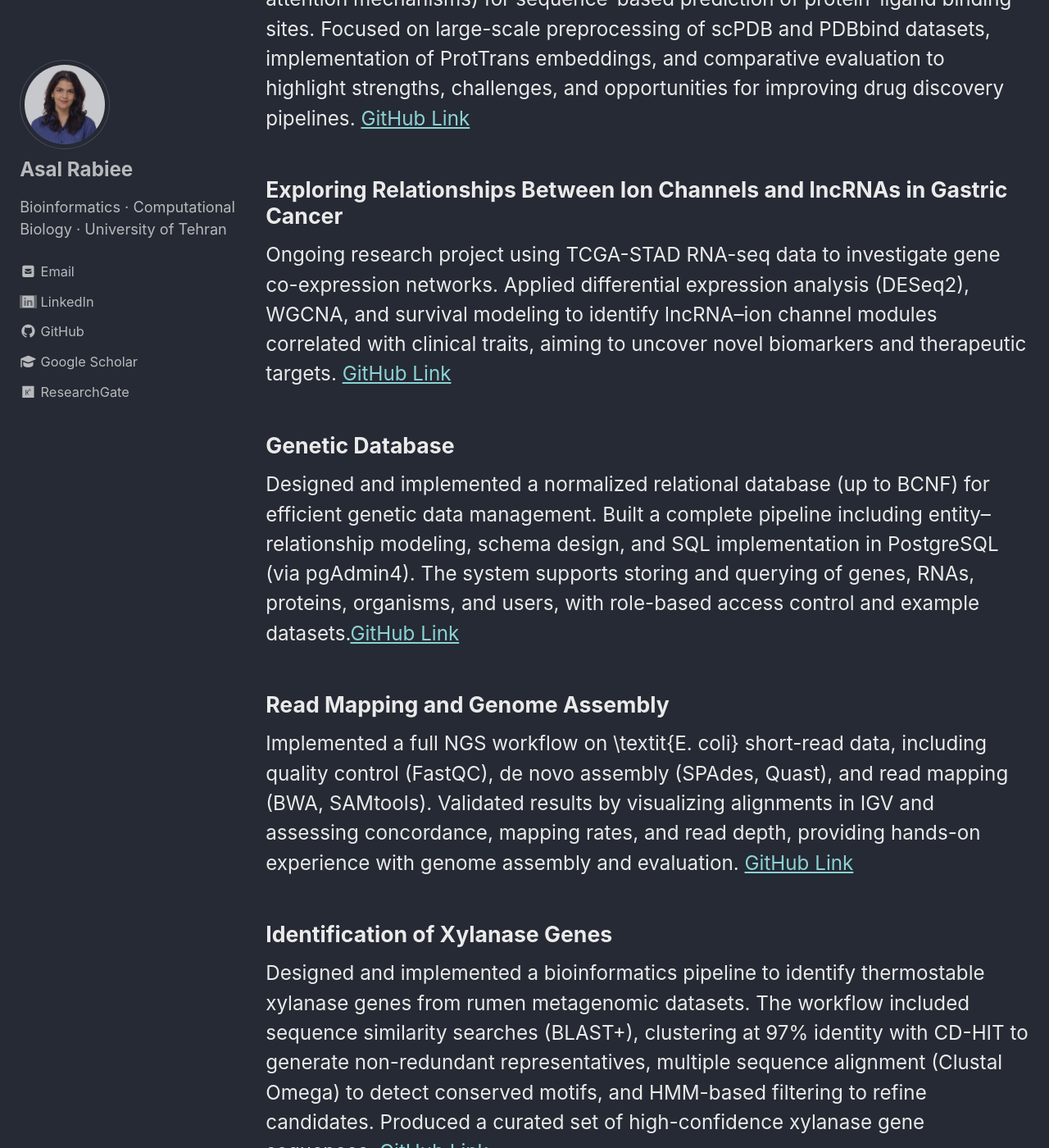
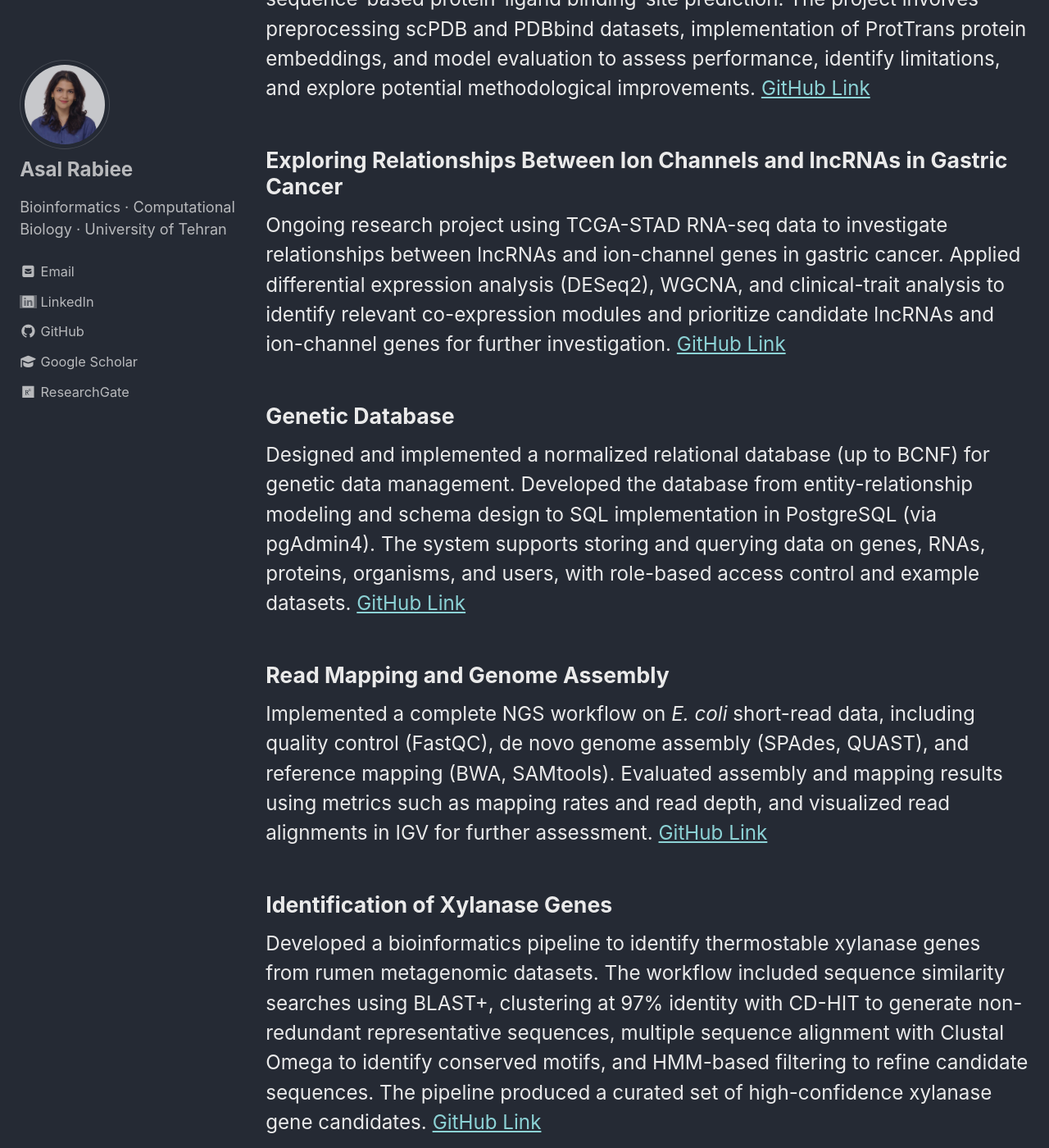
Before and after one commit to AsalRb/asalrb.github.io, a Jekyll site: the page built from projects.md, in a window 1280 px wide and 1400 px high, scrolled down 364 px. Shown: the whole window at 82% size. Built offline with Jekyll 4.4.1, drawn with Linux system fonts in a browser that asks for light colours; cached includes are drawn as plain includes; some of the changed text lies outside the part shown.

Commit message:
Update projects.md

```diff
--- a/projects.md
+++ b/projects.md
@@ -6,40 +6,24 @@ author_profile: true
 classes: wide smaller-font
 ---
 
-### Benchmarking Protein–Ligand Binding Site Prediction with Pseq2Sites
-Bachelor thesis project benchmarking deep learning approaches (CNN with attention mechanisms) for sequence-based prediction
- of protein–ligand binding sites. Focused on large-scale preprocessing of scPDB and PDBbind datasets, implementation of
-ProtTrans embeddings, and comparative evaluation to highlight strengths, challenges, and opportunities for improving drug
-discovery pipelines. [GitHub Link](https://github.com/AsalRb/Benchmarking_Protein-Ligand_Binding_Site_Prediction_with_Pseq2Sites)
+### Benchmarking Protein-Ligand Binding Site Prediction with Pseq2Sites
+Bachelor thesis project benchmarking Pseq2Sites, a CNN + attention model for sequence-based protein-ligand binding-site prediction. The project involves preprocessing scPDB and PDBbind datasets, implementation of ProtTrans protein embeddings, and model evaluation to assess performance, identify limitations, and explore potential methodological improvements. [GitHub Link](https://github.com/AsalRb/Benchmarking_Protein-Ligand_Binding_Site_Prediction_with_Pseq2Sites)
 
 
 ### Exploring Relationships Between Ion Channels and lncRNAs in Gastric Cancer
-Ongoing research project using TCGA-STAD RNA-seq data to investigate gene co-expression networks. Applied differential
-expression analysis (DESeq2), WGCNA, and survival modeling to identify lncRNA–ion channel modules correlated with clinical
- traits, aiming to uncover novel biomarkers and therapeutic targets. [GitHub Link](https://github.com/AsalRb/Exploring_Relationships_Between_Ion_Channels_and_lncRNAs_in_Gastric_Cancer)
+Ongoing research project using TCGA-STAD RNA-seq data to investigate relationships between lncRNAs and ion-channel genes in gastric cancer. Applied differential expression analysis (DESeq2), WGCNA, and clinical-trait analysis to identify relevant co-expression modules and prioritize candidate lncRNAs and ion-channel genes for further investigation. [GitHub Link](https://github.com/AsalRb/Exploring_Relationships_Between_Ion_Channels_and_lncRNAs_in_Gastric_Cancer)
 
 
 ### Genetic Database
-Designed and implemented a normalized relational database (up to BCNF) for efficient genetic data management. Built a
-complete pipeline including entity–relationship modeling, schema design, and SQL implementation in PostgreSQL
-(via pgAdmin4). The system supports storing and querying of genes, RNAs, proteins, organisms, and users, with
-role-based access control and example datasets.[GitHub Link](https://github.com/AsalRb/Genetic_Database)
+Designed and implemented a normalized relational database (up to BCNF) for genetic data management. Developed the database from entity-relationship modeling and schema design to SQL implementation in PostgreSQL (via pgAdmin4). The system supports storing and querying data on genes, RNAs, proteins, organisms, and users, with role-based access control and example datasets. [GitHub Link](https://github.com/AsalRb/Genetic_Database)
 
 
 ### Read Mapping and Genome Assembly
-Implemented a full NGS workflow on \textit{E. coli} short-read data, including quality control (FastQC), de novo assembly
- (SPAdes, Quast), and read mapping (BWA, SAMtools). Validated results by visualizing alignments in IGV and assessing
-concordance, mapping rates, and read depth, providing hands-on experience with genome assembly and evaluation. [GitHub Link](https://github.com/AsalRb/Read_Mapping_and_Genome_Assembly)
-
+Implemented a complete NGS workflow on *E. coli* short-read data, including quality control (FastQC), de novo genome assembly (SPAdes, QUAST), and reference mapping (BWA, SAMtools). Evaluated assembly and mapping results using metrics such as mapping rates and read depth, and visualized read alignments in IGV for further assessment. [GitHub Link](https://github.com/AsalRb/Read_Mapping_and_Genome_Assembly)
 
 ### Identification of Xylanase Genes
-Designed and implemented a bioinformatics pipeline to identify thermostable xylanase genes from rumen metagenomic
-datasets. The workflow included sequence similarity searches (BLAST+), clustering at 97% identity with CD-HIT to
-generate non-redundant representatives, multiple sequence alignment (Clustal Omega) to detect conserved motifs, and
-HMM-based filtering to refine candidates. Produced a curated set of high-confidence xylanase gene sequences. [GitHub Link](https://github.com/AsalRb/Identification_of_Xylanase_Genes_from_Rumen_Metagenome)
+Developed a bioinformatics pipeline to identify thermostable xylanase genes from rumen metagenomic datasets. The workflow included sequence similarity searches using BLAST+, clustering at 97% identity with CD-HIT to generate non-redundant representative sequences, multiple sequence alignment with Clustal Omega to identify conserved motifs, and HMM-based filtering to refine candidate sequences. The pipeline produced a curated set of high-confidence xylanase gene candidates. [GitHub Link](https://github.com/AsalRb/Identification_of_Xylanase_Genes_from_Rumen_Metagenome)
 
 
 ### Hierarchical Data Structure for Genetic Diseases
-Developed a Python-based tree system to organize genetic diseases and associated genes. Implemented search and
-insertion functions with hash tables for gene attributes (location, exons, type, name) and a menu-driven interface,
- enabling efficient hierarchical representation of biomedical data. [GitHub Link](https://github.com/AsalRb/Hierarchical_Data_Structure_for_Genetic_Diseases_Using_Tree_Algorithms)
+Developed a Python-based tree data structure to organize genetic diseases and their associated genes. Implemented search and insertion functions, hash tables for storing gene attributes (location, exons, type, and name), and a menu-driven interface for navigating and managing the hierarchical biomedical data. [GitHub Link](https://github.com/AsalRb/Hierarchical_Data_Structure_for_Genetic_Diseases_Using_Tree_Algorithms)
```
